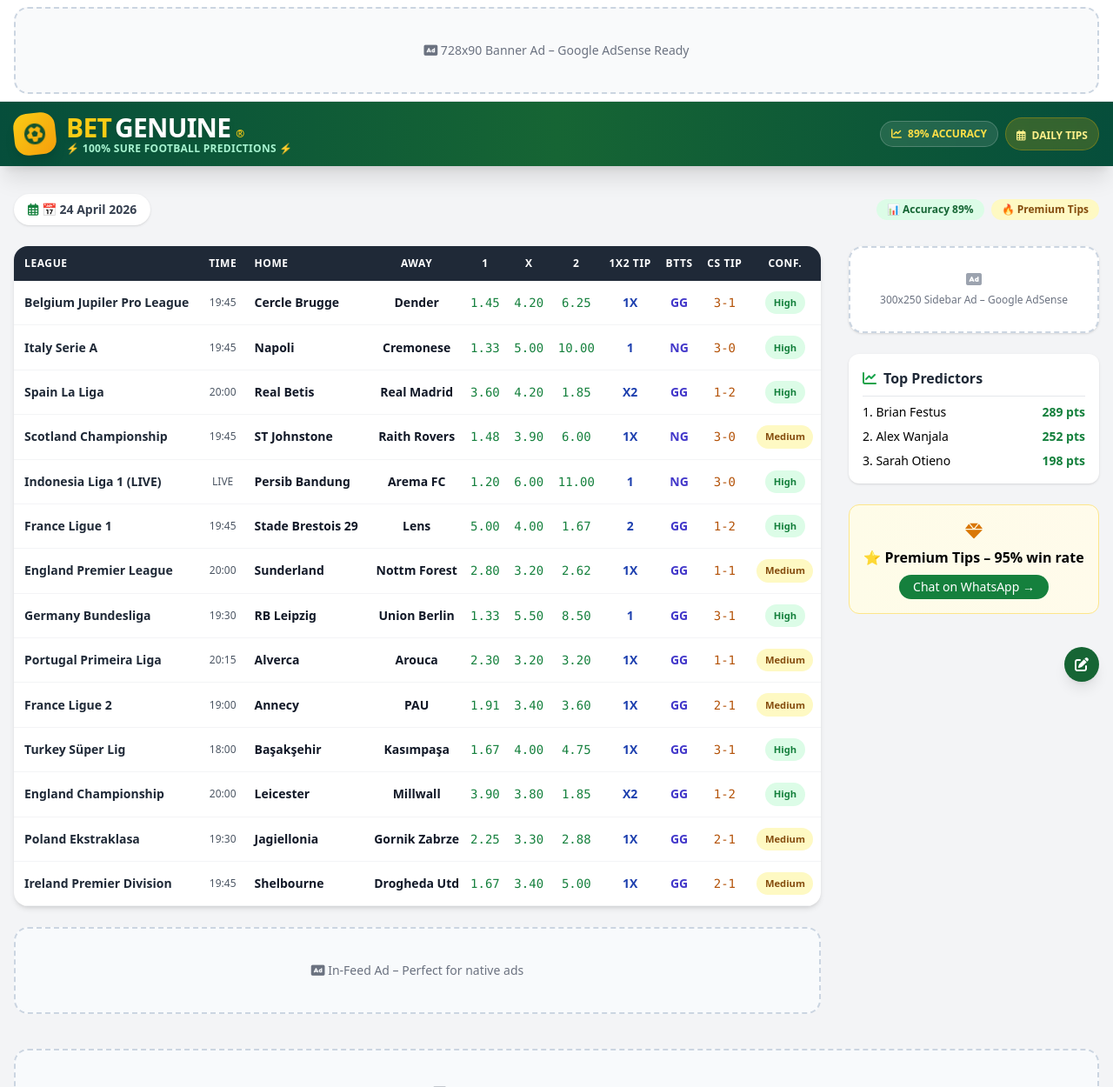
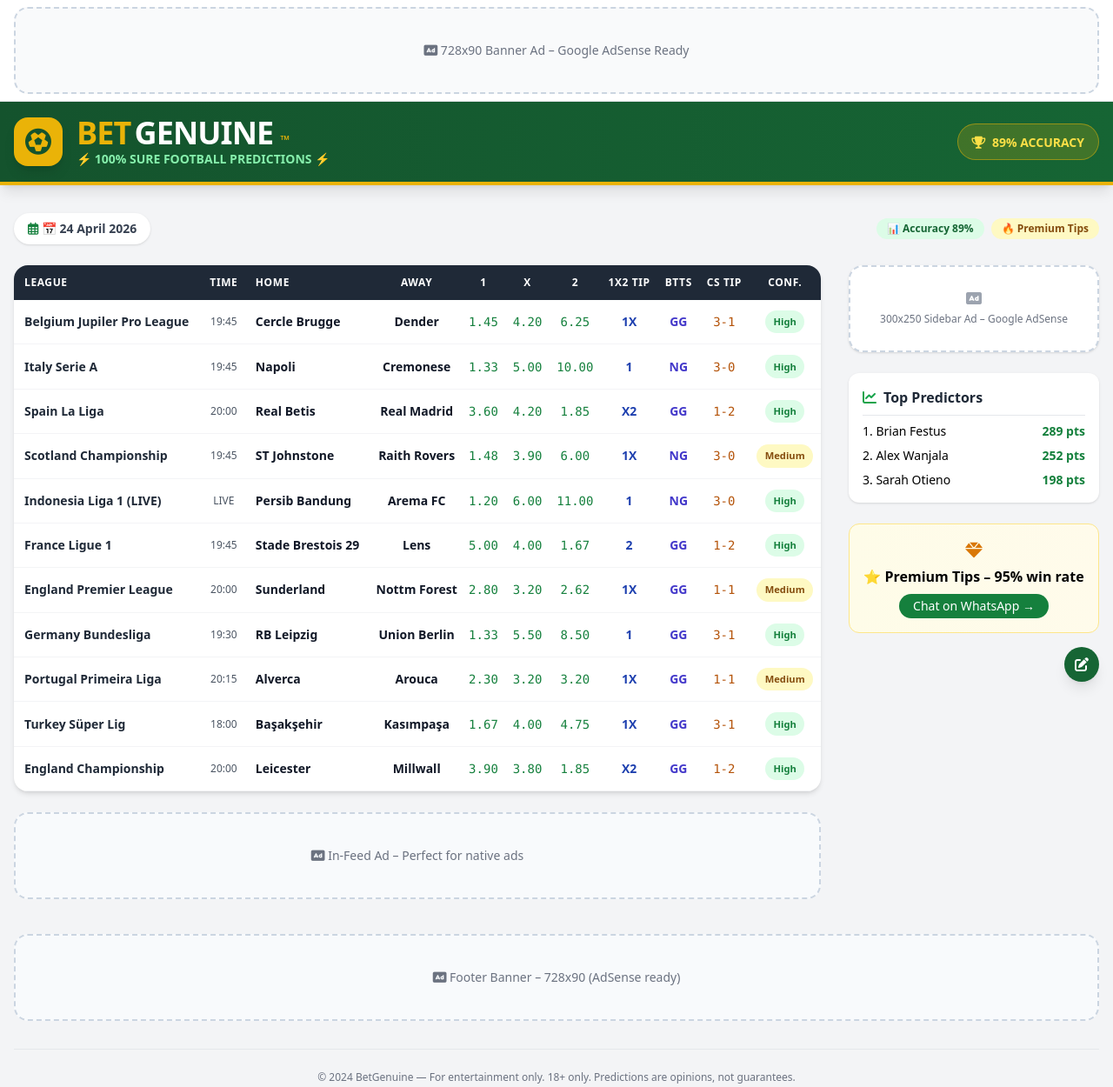
Before and after one commit to brianfestus/sports-predictor, a plain HTML site: page index.html in a window 1280 px wide. Shown: the top 1250 px of the page at 87% size. Drawn offline with nearby package versions, Linux system fonts and the light colour scheme.

Commit message:
Update index.html

```diff
--- a/index.html
+++ b/index.html
@@ -4,68 +4,21 @@
     <meta charset="UTF-8">
     <meta name="viewport" content="width=device-width, initial-scale=1.0, user-scalable=yes">
     <title>BetGenuine Pro | Sure Football Predictions</title>
-    <!-- Tailwind CSS + Font Awesome -->
     <script src="https://cdn.tailwindcss.com"></script>
     <link rel="stylesheet" href="https://cdnjs.cloudflare.com/ajax/libs/font-awesome/6.0.0-beta3/css/all.min.css">
-    <!-- Google AdSense Ready (Test mode - replace with your ID later) -->
-    <script async src="https://pagead2.googlesyndication.com/pagead/js/adsbygoogle.js?client=ca-pub-3940256099942544" crossorigin="anonymous"></script>
     <style>
-        /* Custom styles for table-like cards */
-        .match-row {
-            transition: all 0.2s ease;
-        }
-        .match-row:hover {
-            background-color: #fef9e3;
-            transform: scale(1.01);
-        }
-        .ad-container {
-            background: #f8fafc;
-            border-radius: 1rem;
-            border: 2px dashed #cbd5e1;
-            display: flex;
-            align-items: center;
-            justify-content: center;
-            min-height: 100px;
-            text-align: center;
-        }
-        .ad-label {
-            background: #e2e8f0;
-            padding: 0.25rem 0.75rem;
-            border-radius: 20px;
-            font-size: 0.7rem;
-            font-weight: 600;
-            color: #1e293b;
-        }
-        .confidence-badge {
-            font-size: 0.7rem;
-            font-weight: 700;
-            padding: 0.2rem 0.6rem;
-            border-radius: 20px;
-            display: inline-block;
-        }
+        .match-row:hover { background-color: #fef9e3; transform: scale(1.01); }
+        .ad-container { background: #f8fafc; border-radius: 1rem; border: 2px dashed #cbd5e1; display: flex; align-items: center; justify-content: center; min-height: 100px; text-align: center; }
+        .confidence-badge { font-size: 0.7rem; font-weight: 700; padding: 0.2rem 0.6rem; border-radius: 20px; display: inline-block; }
         .conf-high { background: #dcfce7; color: #15803d; }
         .conf-medium { background: #fef9c3; color: #854d0e; }
         .conf-low { background: #ffe4e6; color: #be123c; }
-        @media (max-width: 768px) {
-            .match-grid {
-                font-size: 0.8rem;
-            }
-            .ad-container {
-                min-height: 80px;
-            }
-        }
-        /* Logo animation subtle */
-        .logo-icon {
-            transition: transform 0.2s ease;
-        }
-        .logo-icon:hover {
-            transform: scale(1.05) rotate(3deg);
-        }
+        @media (max-width: 768px) { .ad-container { min-height: 80px; } }
     </style>
 </head>
 <body class="bg-gray-100 font-sans">
 
-    <!-- =================== TOP BANNER AD SPACE =================== -->
+<!-- TOP BANNER AD -->
 <div class="bg-white border-b border-gray-200 shadow-sm">
     <div class="container mx-auto px-4 py-2 text-center">
         <div id="top-ad" class="ad-container bg-gray-50">
@@ -74,43 +27,37 @@
     </div>
 </div>
 
-    <!-- =================== NEW PROFESSIONAL LOGO HEADER (added without altering anything else) =================== -->
-    <header class="sticky top-0 z-50 bg-gradient-to-r from-emerald-900 via-green-800 to-emerald-900 shadow-xl">
-        <div class="container mx-auto px-4 py-3">
-            <div class="flex flex-wrap justify-between items-center gap-4">
-                <!-- Main Logo Area: icon + text + badge -->
-                <div class="flex items-center gap-3">
-                    <!-- Animated Icon Box -->
-                    <div class="logo-icon bg-gradient-to-br from-yellow-400 to-amber-500 w-12 h-12 rounded-2xl flex items-center justify-center shadow-lg transform -rotate-6">
-                        <i class="fas fa-futbol text-green-900 text-2xl drop-shadow-sm"></i>
+<!-- ========== VISIBLE LOGO HEADER ========== -->
+<div class="bg-gradient-to-r from-green-900 to-green-800 py-4 shadow-lg border-b-4 border-yellow-500">
+    <div class="container mx-auto px-4">
+        <div class="flex justify-between items-center flex-wrap gap-4">
+            <!-- LOGO SECTION - BOLD AND VISIBLE -->
+            <div class="flex items-center gap-4">
+                <!-- Soccer Ball Icon -->
+                <div class="bg-yellow-500 w-14 h-14 rounded-2xl flex items-center justify-center shadow-lg">
+                    <i class="fas fa-futbol text-green-900 text-3xl"></i>
                 </div>
-                    <!-- Text Brand -->
+                <!-- Text Logo -->
                 <div>
                     <div class="flex items-baseline gap-1">
-                            <span class="text-yellow-400 font-black text-2xl md:text-3xl tracking-tight drop-shadow-md">BET</span>
-                            <span class="text-white font-black text-2xl md:text-3xl tracking-tight drop-shadow-md">GENUINE</span>
-                            <span class="text-yellow-400 text-xs font-bold ml-0.5">®</span>
+                        <span class="text-yellow-500 font-black text-3xl md:text-4xl tracking-tight">BET</span>
+                        <span class="text-white font-black text-3xl md:text-4xl tracking-tight">GENUINE</span>
+                        <span class="text-yellow-500 text-sm font-bold ml-1">™</span>
                     </div>
-                        <p class="text-emerald-200 text-[10px] md:text-xs font-semibold -mt-0.5 tracking-wide">⚡ 100% SURE FOOTBALL PREDICTIONS ⚡</p>
+                    <p class="text-green-300 text-sm font-bold mt-0">⚡ 100% SURE FOOTBALL PREDICTIONS ⚡</p>
                 </div>
             </div>
-                <!-- Trust / Stats Badge (keeps the header lively) -->
-                <div class="flex items-center gap-2">
-                    <div class="hidden sm:flex bg-white/10 backdrop-blur-sm rounded-full px-3 py-1.5 border border-white/20">
-                        <span class="text-yellow-300 text-xs font-bold"><i class="fas fa-chart-line mr-1"></i> 89% ACCURACY</span>
-                    </div>
-                    <div class="bg-yellow-500/20 backdrop-blur-sm rounded-full px-3 py-1.5 border border-yellow-500/30">
-                        <span class="text-yellow-200 text-xs font-bold"><i class="far fa-calendar-alt mr-1"></i> DAILY TIPS</span>
+            <!-- Right Badge -->
+            <div class="bg-yellow-500/20 rounded-full px-4 py-2 border border-yellow-500/50">
+                <span class="text-yellow-300 font-bold text-sm"><i class="fas fa-trophy mr-1"></i> 89% ACCURACY</span>
             </div>
         </div>
     </div>
 </div>
-    </header>
 
-    <!-- =================== MAIN CONTENT (everything else remains identical) =================== -->
+<!-- MAIN CONTENT -->
 <main class="container mx-auto px-4 py-8">
 
-        <!-- Today's date & stats -->
     <div class="flex flex-wrap justify-between items-center gap-3 mb-6">
         <div class="bg-white rounded-full px-4 py-2 shadow text-sm font-semibold text-gray-700">
             <i class="far fa-calendar-alt text-green-700"></i> <span id="currentDate"></span>
@@ -121,9 +68,7 @@
         </div>
     </div>
 
-        <!-- Two column layout: matches (left) + sidebar (right) -->
     <div class="grid grid-cols-1 lg:grid-cols-4 gap-8">
-            <!-- MATCHES SECTION (3/4 width) -->
         <div class="lg:col-span-3">
             <div class="bg-white rounded-2xl shadow-md overflow-hidden">
                 <div class="overflow-x-auto">
@@ -143,27 +88,20 @@
                                 <th class="px-2 py-3 text-center">Conf.</th>
                             </tr>
                         </thead>
-                            <tbody id="matches-table-body">
-                                <!-- rows injected via JS -->
-                            </tbody>
+                        <tbody id="matches-table-body"></tbody>
                     </table>
                 </div>
             </div>
-                <!-- In-Feed Ad (after matches list) -->
             <div id="infeed-ad" class="ad-container mt-6">
                 <span class="text-gray-500 text-sm"><i class="fas fa-ad"></i> In-Feed Ad – Perfect for native ads</span>
             </div>
         </div>
 
-            <!-- RIGHT SIDEBAR: AD + LEADERBOARD + PREMIUM (unchanged) -->
         <div class="space-y-6">
-                <!-- Sidebar Ad -->
             <div id="sidebar-ad" class="ad-container flex-col gap-2 p-4 bg-white shadow">
                 <i class="fas fa-ad text-gray-400"></i>
                 <span class="text-gray-500 text-xs">300x250 Sidebar Ad – Google AdSense</span>
             </div>
-
-                <!-- Sample Leaderboard -->
             <div class="bg-white rounded-xl p-4 shadow">
                 <h3 class="font-bold text-gray-800 border-b pb-2 mb-2 flex items-center gap-2"><i class="fas fa-chart-line text-green-600"></i> Top Predictors</h3>
                 <div class="space-y-2 text-sm">
@@ -172,8 +110,6 @@
                     <div class="flex justify-between"><span>3. Sarah Otieno</span><span class="text-green-700 font-bold">198 pts</span></div>
                 </div>
             </div>
-
-                <!-- Premium CTA -->
             <div class="bg-gradient-to-r from-yellow-50 to-amber-50 rounded-xl p-4 text-center border border-amber-200">
                 <i class="fas fa-gem text-amber-600 text-xl"></i>
                 <p class="font-bold mt-1">⭐ Premium Tips – 95% win rate</p>
@@ -182,21 +118,17 @@
         </div>
     </div>
 
-        <!-- BOTTOM FOOTER AD -->
     <div id="footer-ad" class="ad-container mt-10">
         <span class="text-gray-500 text-sm"><i class="fas fa-ad"></i> Footer Banner – 728x90 (AdSense ready)</span>
     </div>
 
     <footer class="text-center text-gray-500 text-xs mt-8 border-t pt-6">
-            <p>© 2024 BetGenuine Clone — For entertainment only. 18+ only. Predictions are opinions, not guarantees.</p>
+        <p>© 2024 BetGenuine — For entertainment only. 18+ only. Predictions are opinions, not guarantees.</p>
         <p class="mt-1">⚡ All ad slots are pre‑positioned – replace with Google AdSense code when approved.</p>
     </footer>
 </main>
 
 <script>
-        // ============================================================
-        // ✏️ YOUR DAILY MATCHES – EDIT THIS ARRAY EVERY DAY
-        // ============================================================
     const matchesData = [
         { league: "Belgium Jupiler Pro League", time: "19:45", home: "Cercle Brugge", away: "Dender", odds1: "1.45", oddsX: "4.20", odds2: "6.25", tip1x2: "1X", btts: "GG", csTip: "3-1", confidence: "High" },
         { league: "Italy Serie A", time: "19:45", home: "Napoli", away: "Cremonese", odds1: "1.33", oddsX: "5.00", odds2: "10.00", tip1x2: "1", btts: "NG", csTip: "3-0", confidence: "High" },
@@ -207,21 +139,16 @@
         { league: "England Premier League", time: "20:00", home: "Sunderland", away: "Nottm Forest", odds1: "2.80", oddsX: "3.20", odds2: "2.62", tip1x2: "1X", btts: "GG", csTip: "1-1", confidence: "Medium" },
         { league: "Germany Bundesliga", time: "19:30", home: "RB Leipzig", away: "Union Berlin", odds1: "1.33", oddsX: "5.50", odds2: "8.50", tip1x2: "1", btts: "GG", csTip: "3-1", confidence: "High" },
         { league: "Portugal Primeira Liga", time: "20:15", home: "Alverca", away: "Arouca", odds1: "2.30", oddsX: "3.20", odds2: "3.20", tip1x2: "1X", btts: "GG", csTip: "1-1", confidence: "Medium" },
-            { league: "France Ligue 2", time: "19:00", home: "Annecy", away: "PAU", odds1: "1.91", oddsX: "3.40", odds2: "3.60", tip1x2: "1X", btts: "GG", csTip: "2-1", confidence: "Medium" },
         { league: "Turkey Süper Lig", time: "18:00", home: "Başakşehir", away: "Kasımpaşa", odds1: "1.67", oddsX: "4.00", odds2: "4.75", tip1x2: "1X", btts: "GG", csTip: "3-1", confidence: "High" },
-            { league: "England Championship", time: "20:00", home: "Leicester", away: "Millwall", odds1: "3.90", oddsX: "3.80", odds2: "1.85", tip1x2: "X2", btts: "GG", csTip: "1-2", confidence: "High" },
-            { league: "Poland Ekstraklasa", time: "19:30", home: "Jagiellonia", away: "Gornik Zabrze", odds1: "2.25", oddsX: "3.30", odds2: "2.88", tip1x2: "1X", btts: "GG", csTip: "2-1", confidence: "Medium" },
-            { league: "Ireland Premier Division", time: "19:45", home: "Shelbourne", away: "Drogheda Utd", odds1: "1.67", oddsX: "3.40", odds2: "5.00", tip1x2: "1X", btts: "GG", csTip: "2-1", confidence: "Medium" }
+        { league: "England Championship", time: "20:00", home: "Leicester", away: "Millwall", odds1: "3.90", oddsX: "3.80", odds2: "1.85", tip1x2: "X2", btts: "GG", csTip: "1-2", confidence: "High" }
     ];
 
-        // Helper: confidence badge class
     function getConfClass(conf) {
         if (conf === "High") return "conf-high";
         if (conf === "Medium") return "conf-medium";
         return "conf-low";
     }
 
-        // Render table rows
     function renderMatches() {
         const tbody = document.getElementById("matches-table-body");
         if (!tbody) return;
@@ -246,17 +173,14 @@
         });
     }
 
-        // Set today's date
     const today = new Date();
     const formatted = today.toLocaleDateString('en-GB', { day: 'numeric', month: 'long', year: 'numeric' });
     document.getElementById("currentDate").innerHTML = `📅 ${formatted}`;
-
     renderMatches();
 </script>
 
-    <!-- Floating help button for daily edits (unchanged) -->
 <div class="fixed bottom-4 right-4 z-40">
-        <button onclick="alert('📝 TO UPDATE MATCHES:\n1. Edit the matchesData array in the HTML file (look for ✏️ YOUR DAILY MATCHES).\n2. Replace or add matches.\n3. Commit changes on GitHub → Vercel auto deploys.')" class="bg-green-800 text-white p-2 rounded-full shadow-lg hover:bg-green-700 w-10 h-10 flex items-center justify-center">
+    <button onclick="alert('📝 TO UPDATE MATCHES:\nEdit the matchesData array in the HTML file.\nCommit changes on GitHub → Vercel auto deploys.')" class="bg-green-800 text-white p-2 rounded-full shadow-lg hover:bg-green-700 w-10 h-10 flex items-center justify-center">
         <i class="fas fa-edit"></i>
     </button>
 </div>
```
Lines whose indentation alone changed are shown as unchanged.
